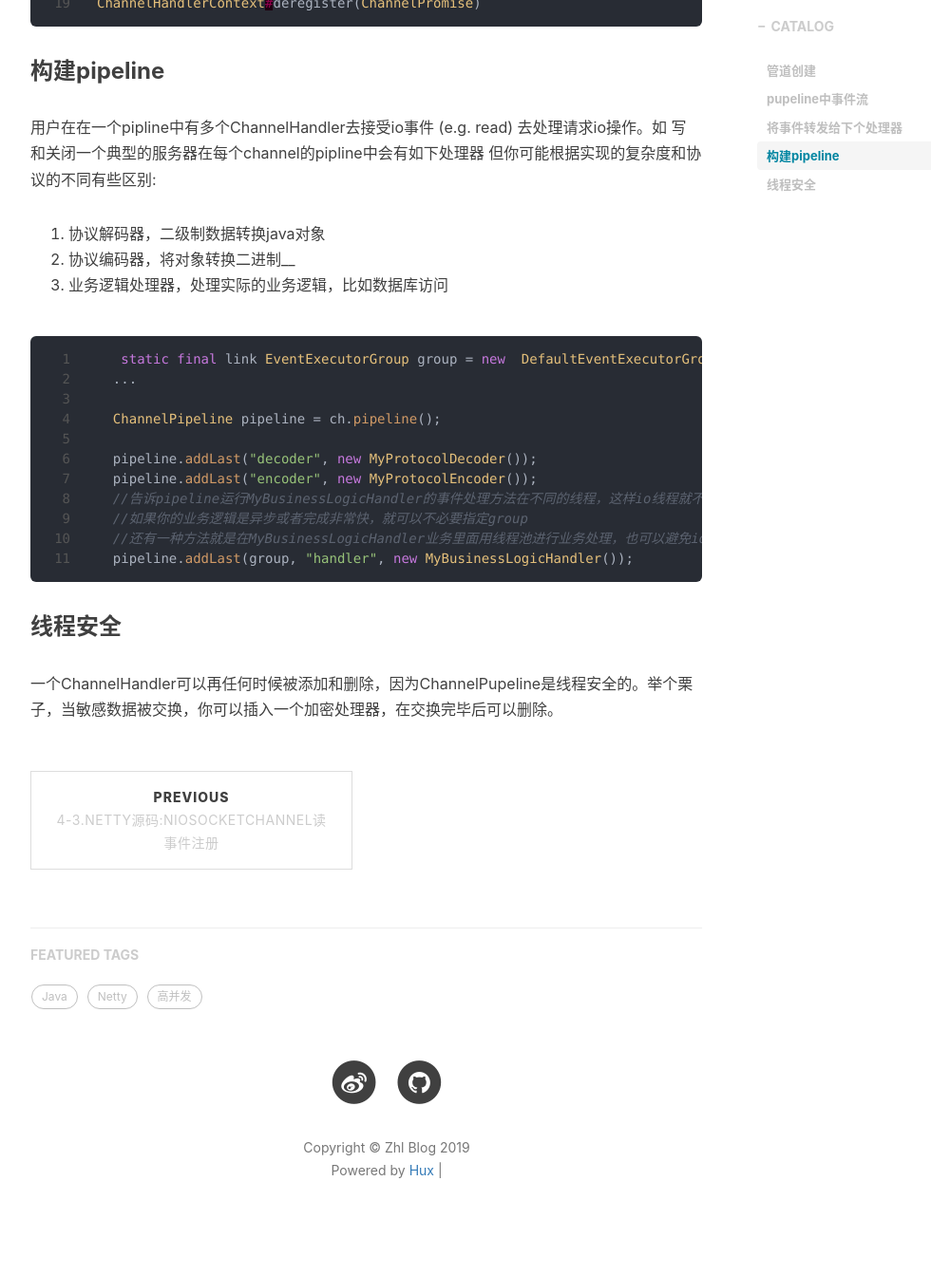
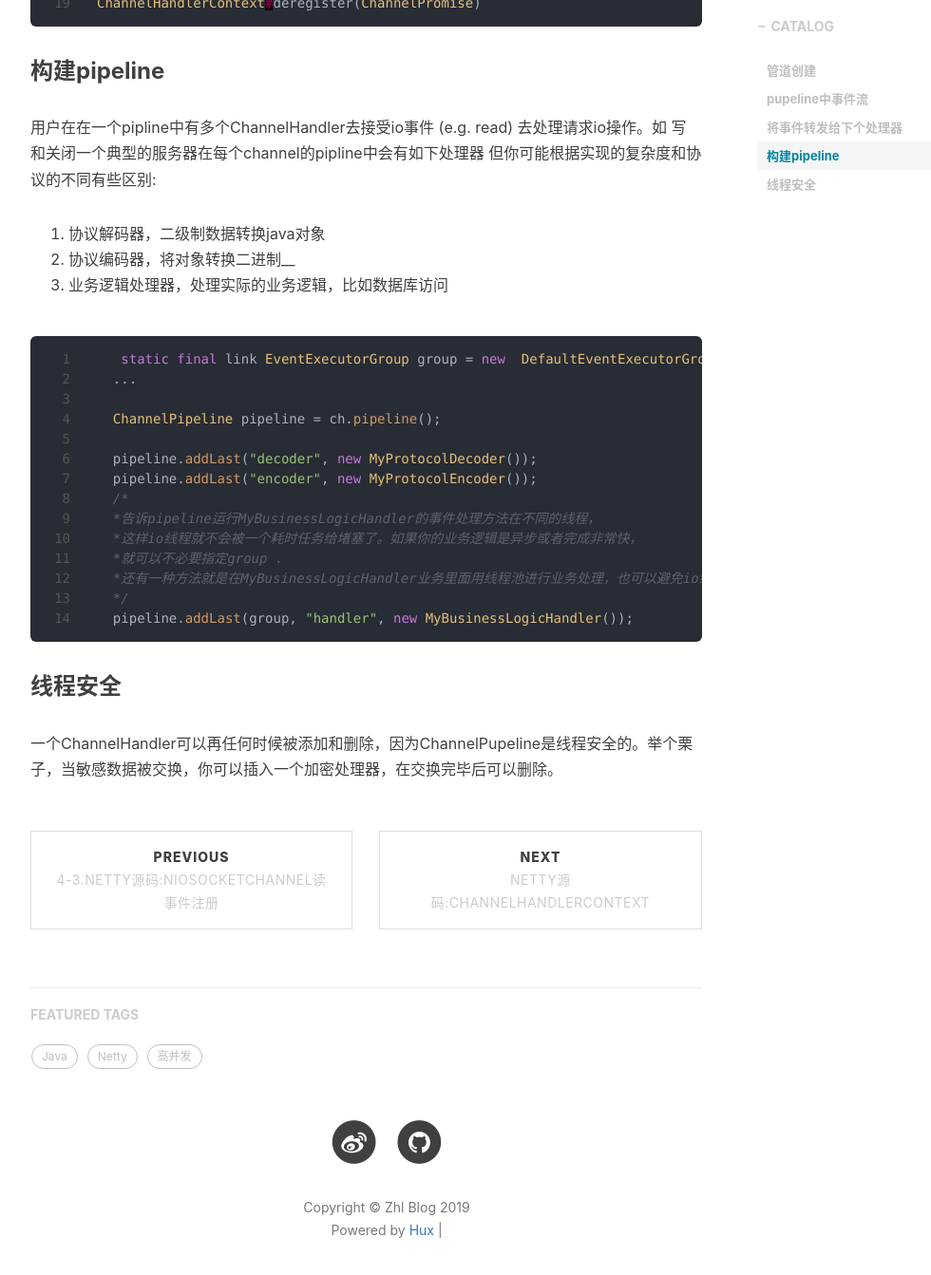
Before and after one commit to ZhaoLeBoy/zhaoleboy.github.io, a Jekyll site: the page built from _posts/2019-02-03-netty-extend-2-ChannelPipeline.md, in a window 1280 px wide and 1400 px high, scrolled down 2855 px. Shown: the top 1343 px of the window at 95% size, without its empty margins (233-1213 px from the left). Built offline with Jekyll 4.4.1, drawn with Linux system fonts in a browser that asks for light colours; nearby versions of some CDN libraries; comment, search, counter and statistics services are not loaded.

Commit message:
新增文章

````diff
--- a/_posts/2019-02-03-netty-extend-2-ChannelPipeline.md
+++ b/_posts/2019-02-03-netty-extend-2-ChannelPipeline.md
@@ -80,9 +80,12 @@
 
   pipeline.addLast("decoder", new MyProtocolDecoder());
   pipeline.addLast("encoder", new MyProtocolEncoder());
-  //告诉pipeline运行MyBusinessLogicHandler的事件处理方法在不同的线程，这样io线程就不会被一个耗时任务给堵塞了。
-  //如果你的业务逻辑是异步或者完成非常快，就可以不必要指定group
-  //还有一种方法就是在MyBusinessLogicHandler业务里面用线程池进行业务处理，也可以避免io线程堵塞
+  /*
+  *告诉pipeline运行MyBusinessLogicHandler的事件处理方法在不同的线程，
+  *这样io线程就不会被一个耗时任务给堵塞了。如果你的业务逻辑是异步或者完成非常快，
+  *就可以不必要指定group .
+  *还有一种方法就是在MyBusinessLogicHandler业务里面用线程池进行业务处理，也可以避免io线程堵塞
+  */
   pipeline.addLast(group, "handler", new MyBusinessLogicHandler());
   ```
 
````
Also changed, not shown: _posts/2019-01-26-netty-catalogue.md (+1 -0 lines), _posts/2019-02-07-netty-extend-3-ChannelHandlerContext.md (added, +92 -0 lines), img/netty/extend/channelHandlerContext/1.jpg (added), img/netty/extend/channelHandlerContext/2.jpg (added).
